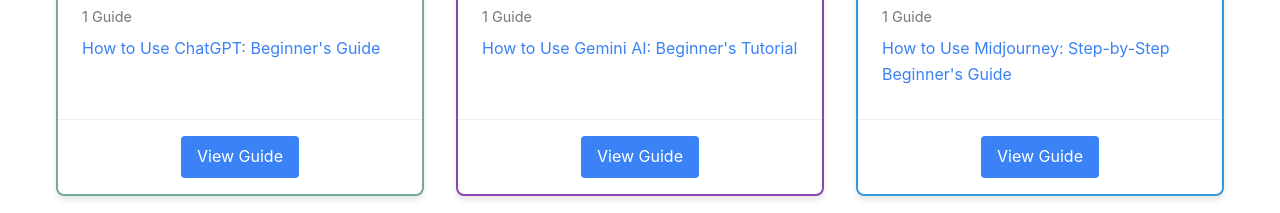
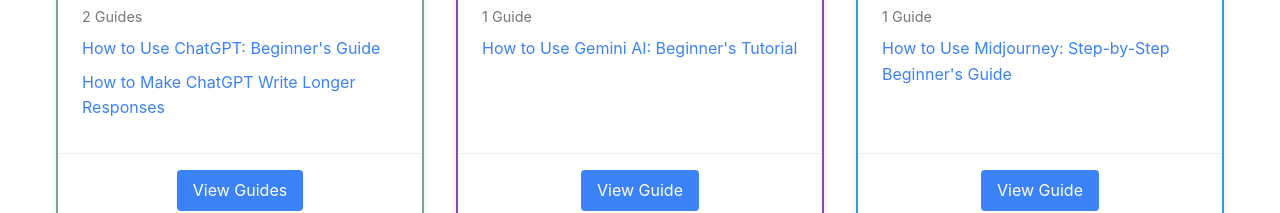
Before and after one commit to sitehowtoguides/howtoguides-website, a Next.js app: page /guides in a window 1280 px wide. Shown: the part 623-836 px from the top of the page. Built offline with nearby package versions, Linux system fonts and the light colour scheme.

Commit message:
Update index.js
updating index to the new guide chatgpt longer response

```diff
--- a/pages/guides/index.js
+++ b/pages/guides/index.js
@@ -12,10 +12,11 @@
       description: 'Learn how to use OpenAI\'s powerful language model for various tasks',
       image: '/images/logos/chatgpt-logo.png',
       color: '#74aa9c',
-      count: 1,
+      count: 2,
       featured: true,
       guides: [
-        { title: 'How to Use ChatGPT: Beginner\'s Guide', link: '/guides/chatgpt-for-beginners' }
+        { title: 'How to Use ChatGPT: Beginner\'s Guide', link: '/guides/chatgpt-for-beginners' },
+        { title: 'How to Make ChatGPT Write Longer Responses', link: '/guides/chatgpt-longer-responses' }
       ]
     },
     {
```
